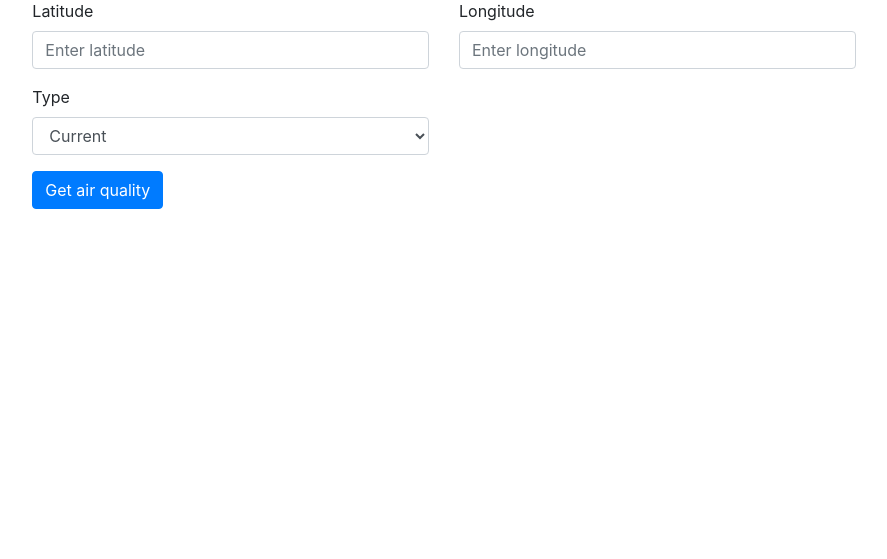
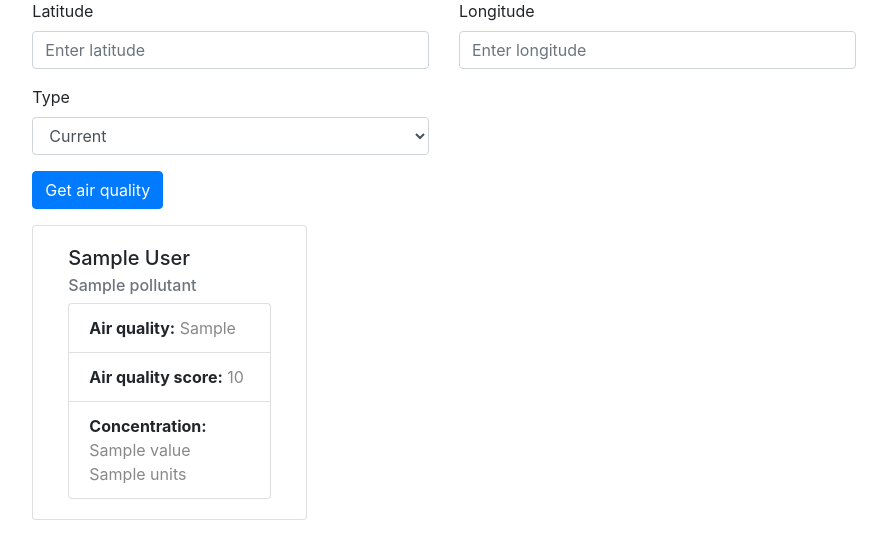
Before and after one commit to oEscal/tqs_project_1, a Flask app: template web/templates/hello.html in a window 1280 px wide. Shown: the part 217-776 px from the top of the page, without its empty margins (196-1083 px from the left). Run offline with Flask 2, Linux system fonts and the light colour scheme; the template is opened without the code that fills it: most values are stand-ins (such as "Sample title", 1, 10 or a date in 2020); some libraries are stand-ins or nearby versions.

Commit message:
pollutants information on web page

```diff
--- a/web/app.py
+++ b/web/app.py
@@ -7,9 +7,9 @@ app = Flask(__name__)
 
 @app.route('/', methods=['GET', 'POST'])
 def hello_world():
+	response = {}
 	if request.method == 'POST':
-		print(request.form)
-	response = api_request("current", params_dict(lat=39.160489, lon=-8.548239))
+		response = api_request(request.form['type'], params_dict(lat=request.form['latitude'], lon=request.form['longitude']))
 	return render_template('hello.html', **response)
 
 
--- a/web/templates/hello.html
+++ b/web/templates/hello.html
@@ -11,18 +11,29 @@
     <h1>Air Quality</h1>
 </div>
 <div class="col-8 offset-2">
+    {% if success == False %}
+        <div class="alert alert-danger" role="alert">
+            {{ detail }}
+        </div>
+    {% elif success== True %}
+        <div class="alert alert-success" role="alert">
+            {{ detail }}
+        </div>
+    {% endif %}
     <form class="row" action="/" method="post">
         <div class="form-group col-6">
             <label for="latitude">Latitude</label>
-            <input type="number" required class="form-control" id="latitude" name="latitude" placeholder="Enter latitude">
+            <input type="number" step="any" required class="form-control" id="latitude" name="latitude"
+                   placeholder="Enter latitude">
         </div>
         <div class="form-group col-6">
             <label for="longitude">Longitude</label>
-            <input type="number" required class="form-control" id="longitude" name="longitude" placeholder="Enter longitude">
+            <input type="number" step="any" required class="form-control" id="longitude" name="longitude"
+                   placeholder="Enter longitude">
         </div>
         <div class="form-group col-6">
             <label for="type">Type</label>
-            <select class="form-control" id="type">
+            <select class="form-control" id="type" name="type">
                 <option value="current">Current</option>
                 <option value="forecast">Forecast</option>
                 <option value="history">History</option>
@@ -39,5 +50,36 @@
         </div>
     </form>
 </div>
+{% if airQuality %}
+    <div class="col-8 offset-2 row">
+        {% for pollutant in airQuality.pollutants %}
+            <div class="card col-4" style="width: 18rem;">
+                <div class="card-body">
+                    <h5 class="card-title">{{ pollutant.fullName }}</h5>
+                    <h6 class="card-subtitle mb-2 text-muted">{{ pollutant.simpleName }}</h6>
+
+                    <ul class="list-group">
+                        <li class="list-group-item">
+                            <span class="font-weight-bolder">Air quality:</span>
+                            <span style="color: {{ pollutant.airQualityColor }}">{{ pollutant.airQualityCategory }}</span>
+                        </li>
+
+                        <li class="list-group-item">
+                            <span class="font-weight-bolder">Air quality score:</span>
+                            <span style="color: {{ pollutant.airQualityColor }}">{{ pollutant.airQualityScore }}</span>
+                        </li>
+
+                        <li class="list-group-item">
+                            <span class="font-weight-bolder">Concentration: </span>
+                            <span style="color: {{ pollutant.airQualityColor }}">
+                                {{ pollutant.concentration.value }} {{ pollutant.concentration.units }}
+                            </span>
+                        </li>
+                    </ul>
+                </div>
+            </div>
+        {% endfor %}
+    </div>
+{% endif %}
 </body>
 </html>
```
